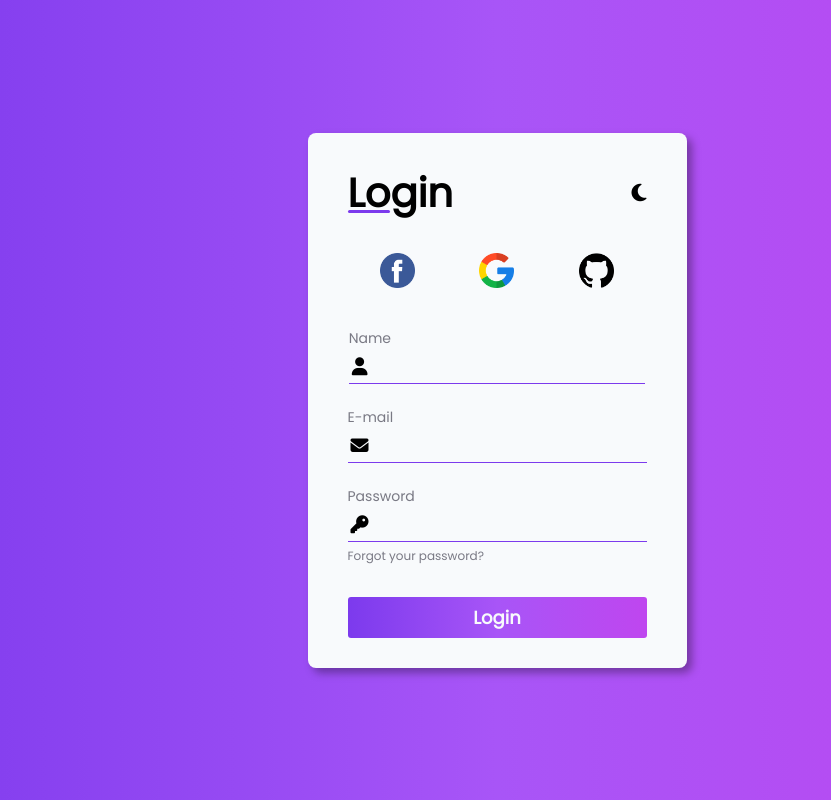
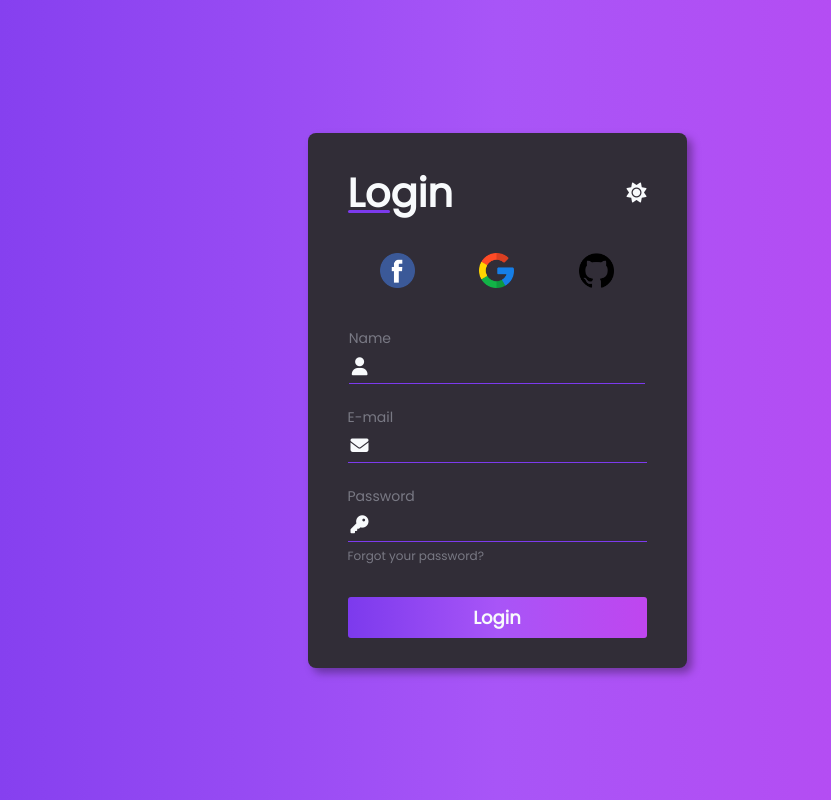
Before and after one commit to Laazaroh/form-light-and-dark, a plain HTML site: page index.html in a window 1280 px wide. Both pictures are taken after a click on the icon 782 px from the left and 192 px from the top of the page. Shown: the whole page, without its empty margins (143-974 px from the left). Drawn offline with Linux system fonts and the light colour scheme.

Commit message:
dark/light

```diff
--- a/index.html
+++ b/index.html
@@ -75,5 +75,6 @@
         <button type="submit" id="login_button">Login</button>
       </form>
     </main>
+    <script type="text/javascript" src="./js/script.js"></script>
   </body>
 </html>
--- a/js/script.js
+++ b/js/script.js
@@ -0,0 +1,16 @@
+const mode = document.getElementById('mode_icon');
+
+mode.addEventListener('click', () =>{
+    const form = document.getElementById('login_form');
+    if(mode.classList.contains('fa-moon')){
+        mode.classList.remove('fa-moon');
+        mode.classList.add('fa-sun');
+
+        form.classList.add('dark');
+        return
+    }
+
+    mode.classList.add('fa-moon');
+    mode.classList.remove('fa-sun');
+    form.classList.remove('dark');
+});
```
Also changed, not shown: css/style.css (line endings or trailing spaces).
